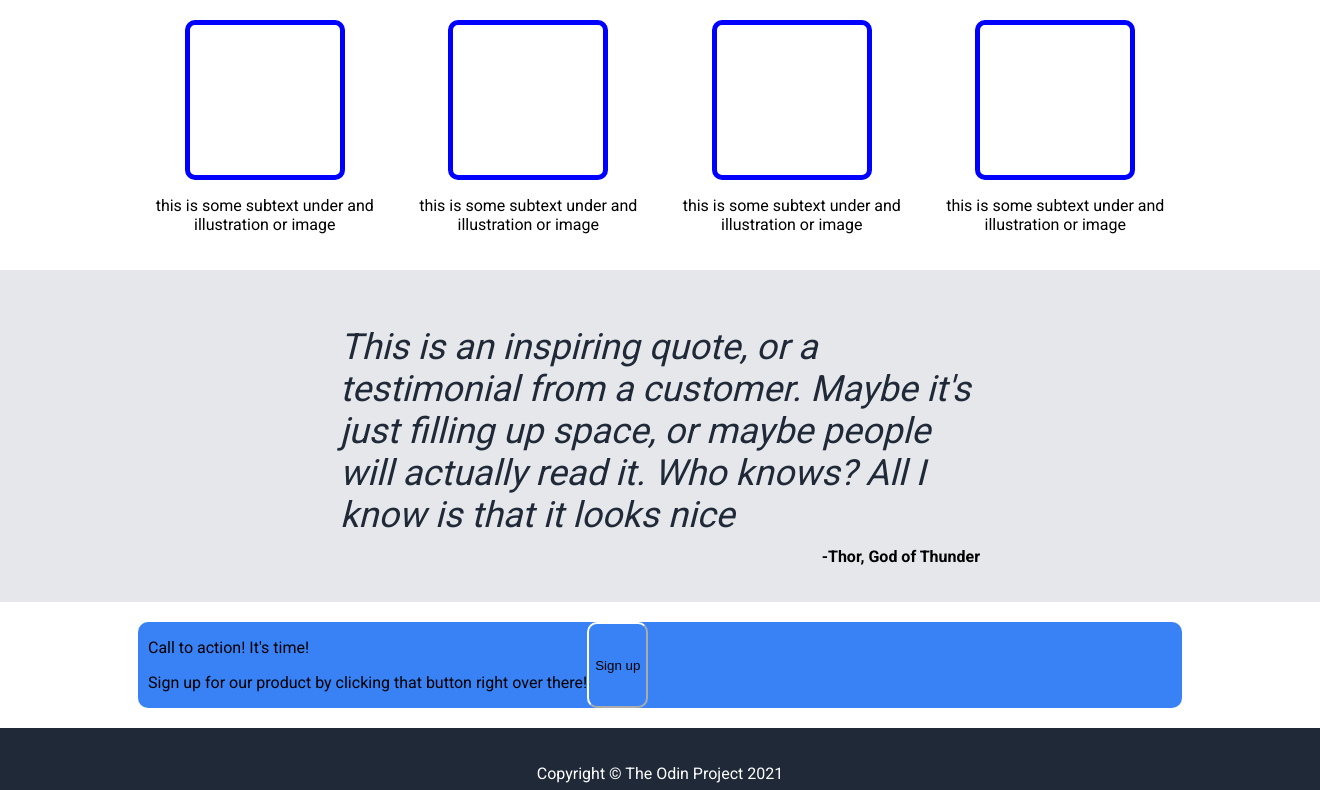
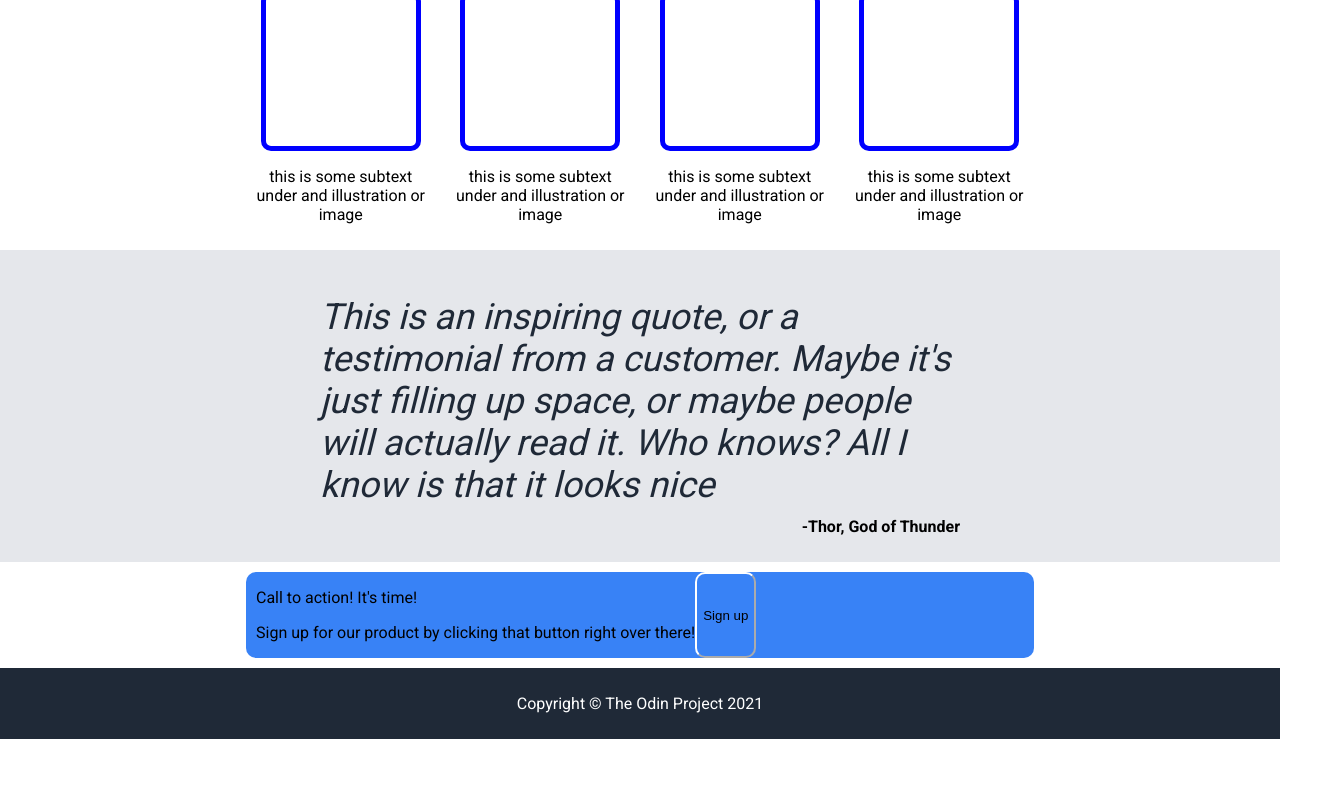
Before and after one commit to ivanchor/Project-Landing-Page, a plain HTML site: page index.html in a window 1280 px wide. Shown: the part 469-1259 px from the top of the page, 1320 px wide, since content can reach past the window. After the commit the page ends 1208 px from the top, so only its background shows below. Drawn offline with Linux system fonts and the light colour scheme.

Commit message:
Changed width of page
lowered left and right padding so there is no bottom scroll bar

```diff
--- a/style.css
+++ b/style.css
@@ -10,13 +10,13 @@ body {
 }
 
 .section {
-    padding: 20px;
+    padding: 10px 0px;
     width: 100%;
 }
 
 .content {
     margin: 0 auto;
-    width: 80%;
+    width: 60%;
 }
 
 .dark_background_color {
```
